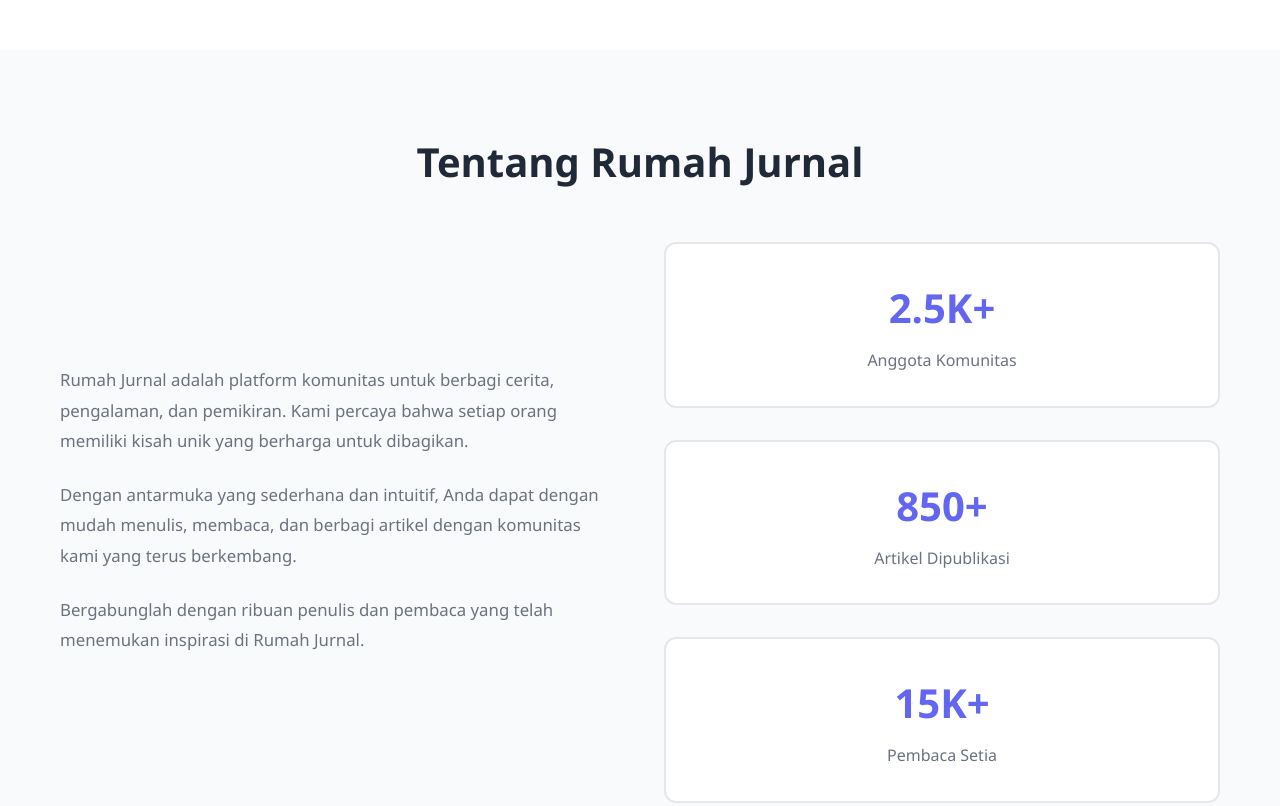
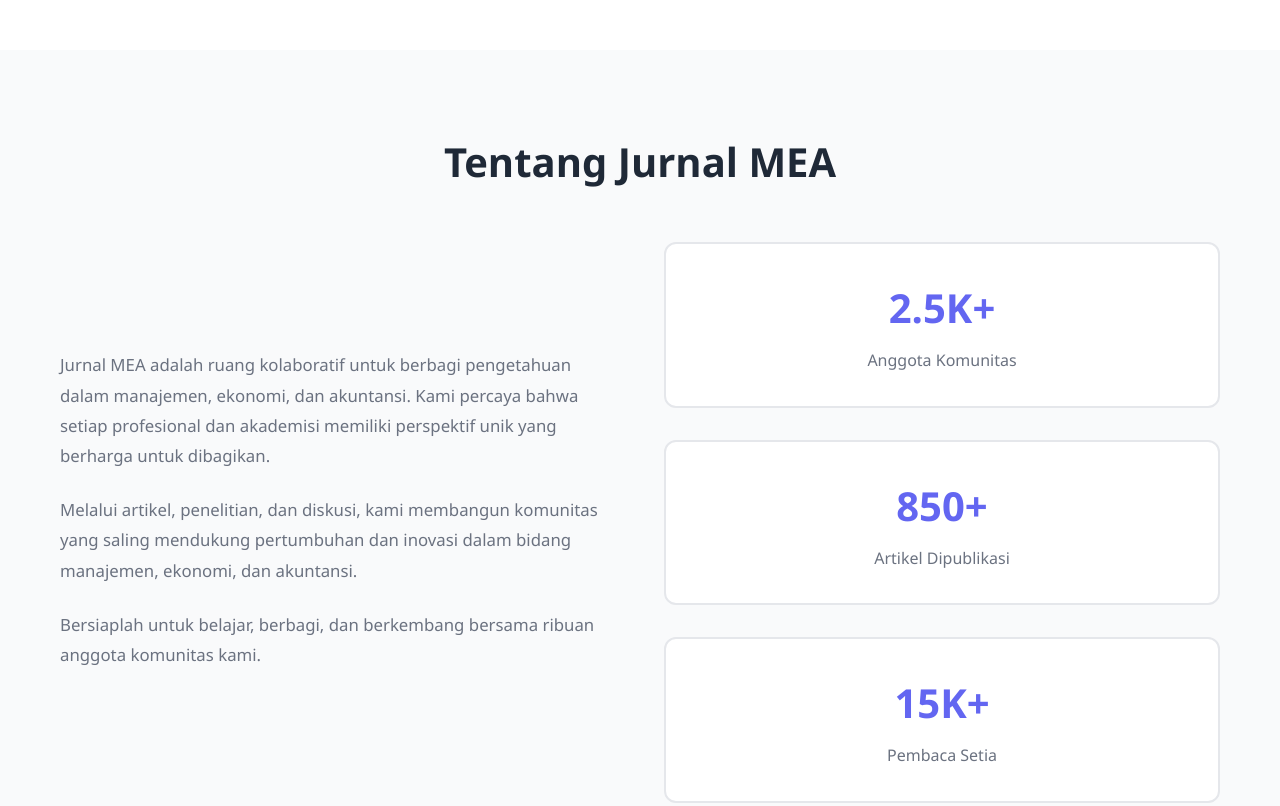
Before and after one commit to rijkiresda19-star/rumah-jurnal, a plain HTML site: page index.html in a window 1280 px wide. Shown: the part 1400-2206 px from the top of the page. Drawn offline with Linux system fonts and the light colour scheme.

Commit message:
chore: update About section content and footer with Jurnal MEA branding

```diff
--- a/index.html
+++ b/index.html
@@ -107,12 +107,12 @@
     <!-- About Section -->
     <section id="tentang" class="about">
         <div class="container">
-            <h2>Tentang Rumah Jurnal</h2>
+            <h2>Tentang Jurnal MEA</h2>
             <div class="about-content">
                 <div class="about-text">
-                    <p>Rumah Jurnal adalah platform komunitas untuk berbagi cerita, pengalaman, dan pemikiran. Kami percaya bahwa setiap orang memiliki kisah unik yang berharga untuk dibagikan.</p>
-                    <p>Dengan antarmuka yang sederhana dan intuitif, Anda dapat dengan mudah menulis, membaca, dan berbagi artikel dengan komunitas kami yang terus berkembang.</p>
-                    <p>Bergabunglah dengan ribuan penulis dan pembaca yang telah menemukan inspirasi di Rumah Jurnal.</p>
+                    <p>Jurnal MEA adalah ruang kolaboratif untuk berbagi pengetahuan dalam manajemen, ekonomi, dan akuntansi. Kami percaya bahwa setiap profesional dan akademisi memiliki perspektif unik yang berharga untuk dibagikan.</p>
+                    <p>Melalui artikel, penelitian, dan diskusi, kami membangun komunitas yang saling mendukung pertumbuhan dan inovasi dalam bidang manajemen, ekonomi, dan akuntansi.</p>
+                    <p>Bersiaplah untuk belajar, berbagi, dan berkembang bersama ribuan anggota komunitas kami.</p>
                 </div>
                 <div class="about-stats">
                     <div class="stat">
@@ -157,7 +157,7 @@
     <!-- Footer -->
     <footer class="footer">
         <div class="container">
-            <p>&copy; 2025 Rumah Jurnal. Semua hak dilindungi. | Dibuat dengan ❤️ untuk komunitas</p>
+            <p>&copy; 2025 Jurnal MEA. Semua hak dilindungi. | Dibuat dengan ❤️ untuk komunitas</p>
         </div>
     </footer>
 
```
